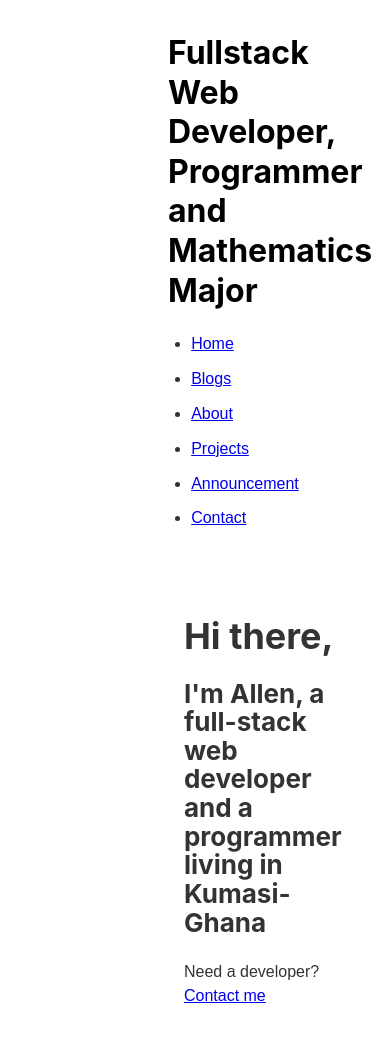
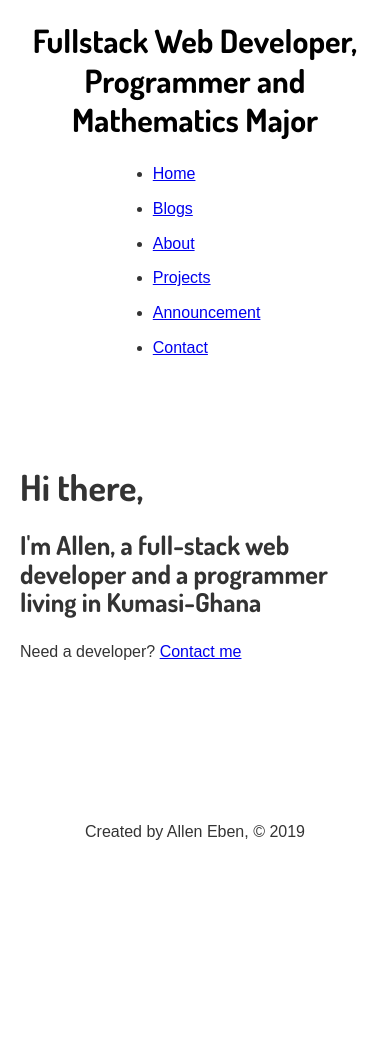
Before and after one commit to alleneben/mysite, a Gatsby site: page / in a window 390 px wide. Shown: the top 1049 px of the page. After the commit the page ends 887 px from the top, so only its background shows below. Built offline with nearby package versions, Linux system fonts and the light colour scheme; Gatsby itself is replaced by a stand-in of ours.

Commit message:
css changes

```diff
--- a/src/components/header.module.scss
+++ b/src/components/header.module.scss
@@ -1,16 +1,27 @@
-.header {
-    padding: 1rem 0 3rem;
-}
-
 .title {
     color: #000000;
     font-size: 2rem;
     text-decoration: none;
 }
+
+.header {
+    display: flex;
+    flex-wrap: wrap;
+    justify-content: space-around;
+    align-items: center;
+    padding: 1rem 0 3rem;
+
+    h1 {
+        text-align: center;
+    }
+}
 .nav-list {
     display: flex;
+    flex-wrap: wrap;
+    order: 1;
+    width: 100%;
+    margin-top: 15px;
     list-style-type: none;
-    margin: 0;
 }
 .nav-item {
     color: #999999;
--- a/src/components/layout.js
+++ b/src/components/layout.js
@@ -9,8 +9,8 @@
 const Layout = (props) => {
     return(
         <div className={layoutstyles.container}>
+            <Header />
             <div className={layoutstyles.main}>
-                <Header />
                 <div className={layoutstyles.content}>
                     { props.children }
                 </div>
--- a/src/components/layout.module.scss
+++ b/src/components/layout.module.scss
@@ -1,29 +1,49 @@
+@import url("https://fonts.googleapis.com/css?family=Dosis:400,700");
+
+
+h1, h2 {
+    font-family: Dosis;
+}
+
 .container {
     display: flex;
     flex-direction: column;
     align-items: center;
     min-height: 100vh;
+
 }
-
+.container > * {
+    padding: 20px;
+}
 .main {
+    display: flex;
+    flex-direction: column;
+    justify-content: center;
     flex-grow: 1;
-    padding: 1rem;
-    margin: 0 150px;
+    min-height: 350px;
 }
 .content {
-    padding: 1rem;
+    max-width: 500px;
 }
+// .main {
+//     flex-grow: 1;
+//     padding: 1rem;
+//     margin: 0 150px;
+// }
+// .content {
+//     padding: 1rem;
+// }
 
-@media screen and (max-width: 600px){
-    .main {
-      margin-left: 250px;
-      padding: 1rem 2rem;
-    }
-}
+// @media screen and (max-width: 600px){
+//     .main {
+//       margin-left: 250px;
+//       padding: 1rem 2rem;
+//     }
+// }
 
-@media screen and (max-width: 500px){
-    .main {
-      margin-left: 300px;
-      padding: 1rem 2rem;
-    }
-}
+// @media screen and (max-width: 500px){
+//     .main {
+//       margin-left: 300px;
+//       padding: 1rem 2rem;
+//     }
+// }
```
